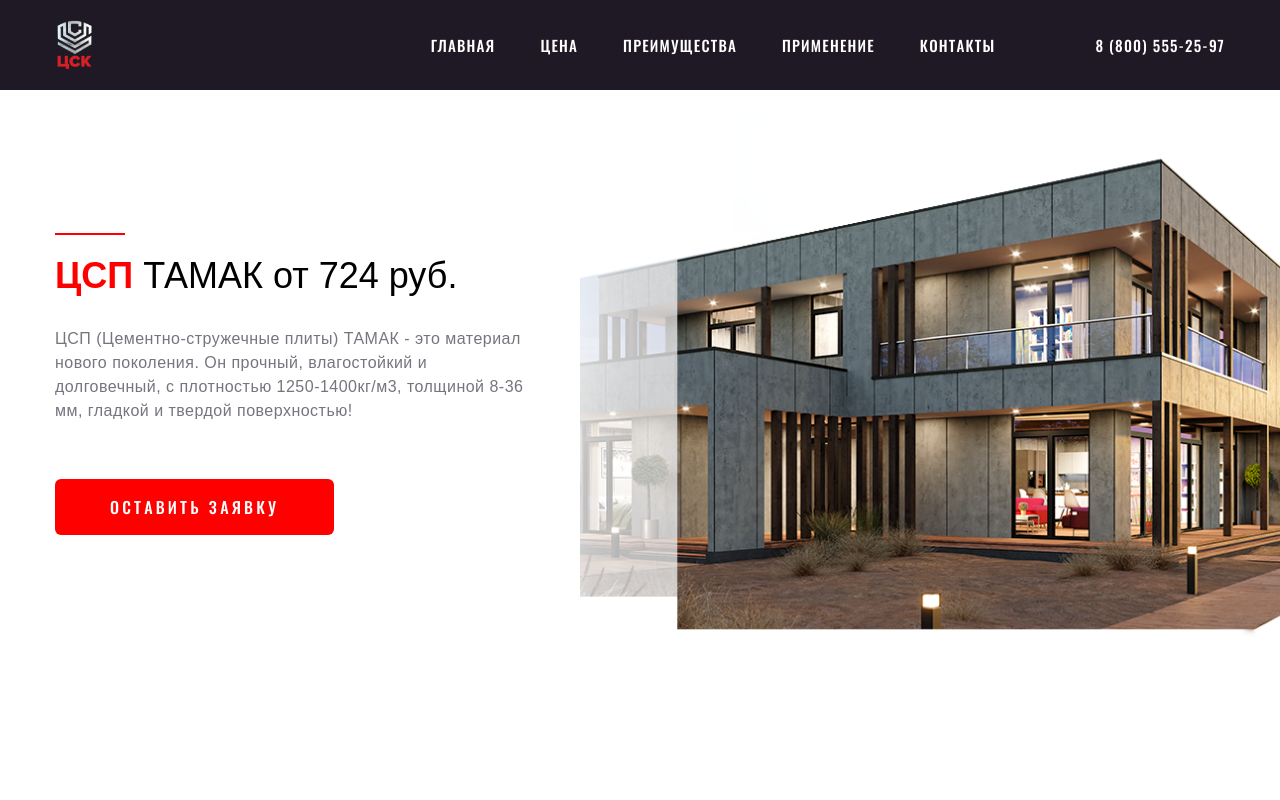
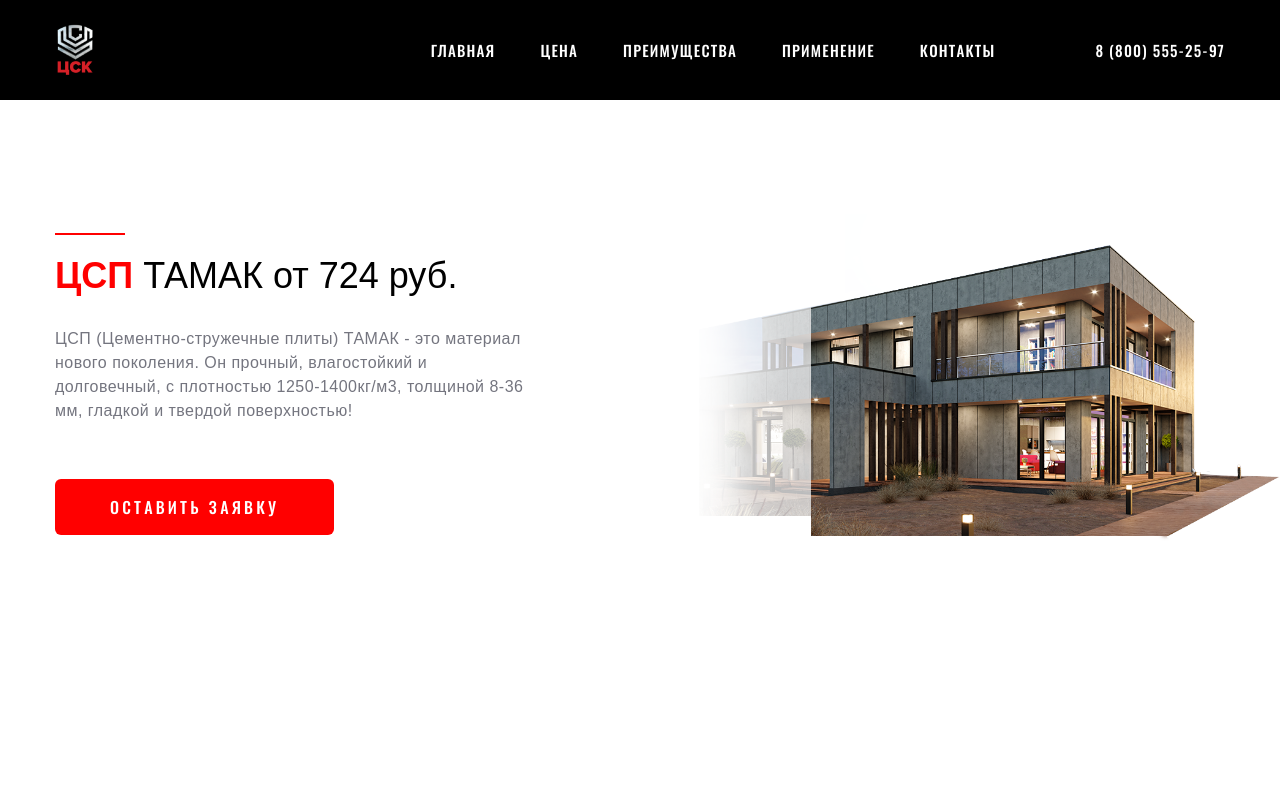
Before and after one commit to OnGlukhov/csptamak, a Next.js app: page / in a window 1280 px wide. Shown: the top 800 px of the page. Built offline with nearby package versions, Linux system fonts and the light colour scheme.

Commit message:
adaptive header

```diff
--- a/components/FirstScreen/FirstScreen.module.sass
+++ b/components/FirstScreen/FirstScreen.module.sass
@@ -4,6 +4,8 @@
 	height: 768px
 	margin: 0 auto
 	position: relative
+	padding: 0 15px
+
 	&_wrapper
 		background: url(/images/main.png) center center no-repeat
 		position: absolute
@@ -11,17 +13,21 @@
 		right: 0
 		bottom: 0
 		left: auto
-		background-size: cover
-		background-repeat: no-repeat
-		width: calc(50% + 60px)
+		background-size: contain
+		width: calc(45% + 50px)
 		animation-name: fadeIn
+		@media(max-width: 769px)
+			width: 100%
 	&_block
 		margin-left: auto
-		width: 585px
+		max-width: 585px
 		font-family: SFUIDisplay-Regular, sans-serif
 	&_wrapper_block
 		width: 50%
-
+		z-index: 1
+		@media(max-width: 769px)
+			width: 100%
+			background-color: rgba(249, 249, 248, .5)
 
 	&_title
 		font-size: 36px
--- a/components/Header/Header.js
+++ b/components/Header/Header.js
@@ -1,20 +1,29 @@
 import styles from './Header.module.sass'
 import Navigation from '../Navigation/Navigation'
 
-export default function Header() {
+export default function Header({size}) {
 
-
+	console.log(size)
 
 	return (
 		<header className={styles.header}>
-			<div className={styles.header_block}>
+			<div className={styles.header_wrapper}>
+				{/* <div> */}
+					{/* <div className={styles.header_block}> */}
 						<img
 						src='/images/logo.png'
 						alt='Логотип ЦСК'
 						className={styles.header_logo}
+
 						/>
 						<Navigation />
+
+				{/* </div> */}
+
+				{/* </div> */}
+
 			</div>
+
 		</header>
 	)
 }
--- a/components/Header/Header.module.sass
+++ b/components/Header/Header.module.sass
@@ -1,17 +1,20 @@
 .header
-	height: 90px
-	display: flex
+	vertical-align: center
 	align-items: center
 	background-color: #1f1926
 	position: fixed
+	z-index: 1000
+	padding: 0 15px
 	width: 100%
-	z-index: 1000
-	&_block
-		display: flex
-		align-items: center
-		justify-content: space-between
-		flex-basis: 1170px
-		margin: 0 auto
+	height: 100px
+	background-color: #000
 
 	&_logo
-		height: 50px
+		width: 40px
+	&_wrapper
+		max-width: 1170px
+		margin: 0 auto
+		display: flex
+		justify-content: space-between
+		align-items: center
+		height: 100%
--- a/pages/_app.js
+++ b/pages/_app.js
@@ -9,7 +9,7 @@
 	React.useEffect(() => {
 		setTimeout(() => {
 			setLoading(false)
-		}, 3000);
+		}, 1000);
   }, []);
 
 	return (
--- a/pages/index.js
+++ b/pages/index.js
@@ -13,10 +13,12 @@
 import Footer from '../components/Footer/Footer'
 
 export default function Home() {
+	const [size, setSize] = useState(null)
+	useEffect(() => {
+		if(!size) setSize(window.innerWidth)
 
-	useEffect(() => {
 		addEventListener('resize', () => {
-			console.log(window.innerWidth)
+			setSize(window.innerWidth)
 		})
 	},[])
 	return (
@@ -26,7 +28,7 @@
 				<meta name='description' content='Generated by create next app' />
 				<link rel='icon' href='/favicon.ico' />
 			</Head>
-			<Header />
+			<Header size={size}/>
 			<FirstScreen />
 			<Description />
 			<OrderCall />
--- a/styles/globals.css
+++ b/styles/globals.css
@@ -1,4 +1,6 @@
-html,
+html {
+scroll-behavior: smooth;
+}
 body {
 	padding: 0;
 	margin: 0;
```
Also changed, not shown: components/Hamburger/Hamburger.module.sass (added, +123 -0 lines), components/Hamburger/Hamburger.js (added). Lines whose indentation alone changed are shown as unchanged.
